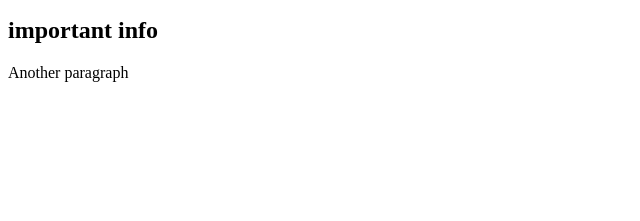
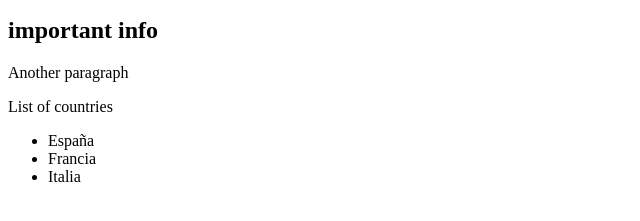
Before and after one commit to IagoPP/PROJECTGIT, a plain HTML site: page index.html in a window 1280 px wide. Shown: the part 101-322 px from the top of the page, without its empty margins (0-640 px from the left). Drawn offline with Linux system fonts and the light colour scheme.

Commit message:
Creation unordered list

```diff
--- a/index.html
+++ b/index.html
@@ -11,5 +11,11 @@
     <p>First paragraph</p>
     <h2>important info</h2>
     <p>Another paragraph</p>
+    <p>List of countries</p>
+    <ul>
+        <li>España</li>
+        <li>Francia</li>
+        <li>Italia</li>
+    </ul>
 </body>
 </html>
```
